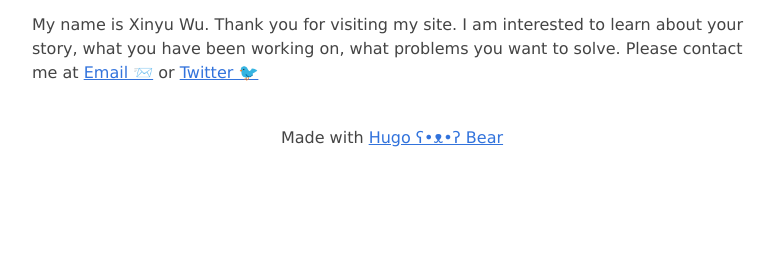
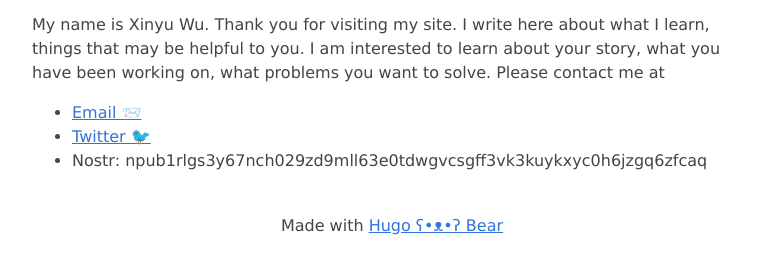
Before and after one commit to andyxinyuwu/andyxinyuwu.github.io, a plain HTML site: page index.html in a window 1280 px wide. Shown: the part 123-396 px from the top of the page, without its empty margins (248-1023 px from the left). Drawn offline with Linux system fonts and the light colour scheme.

Commit message:
Add nostr contact

```diff
--- a/index.html
+++ b/index.html
@@ -229,7 +229,12 @@
 </nav>
 </header>
   <main>
-<p>My name is Xinyu Wu. Thank you for visiting my site. I am interested to learn about your story, what you have been working on, what problems you want to solve. Please contact me at <a href="mailto:xy.wu91@gmail.com">Email 📨</a> or <a href="https://twitter.com/andyxinyuwu">Twitter 🐦</a></p>
+<p>My name is Xinyu Wu. Thank you for visiting my site. I write here about what I learn, things that may be helpful to you. I am interested to learn about your story, what you have been working on, what problems you want to solve. Please contact me at</p>
+<ul>
+<li><a href="mailto:xy.wu91@gmail.com">Email 📨</a></li>
+<li><a href="https://twitter.com/andyxinyuwu">Twitter 🐦</a></li>
+<li>Nostr: npub1rlgs3y67nch029zd9mll63e0tdwgvcsgff3vk3kuykxyc0h6jzgq6zfcaq</li>
+</ul>
 
 
   </main>
```
